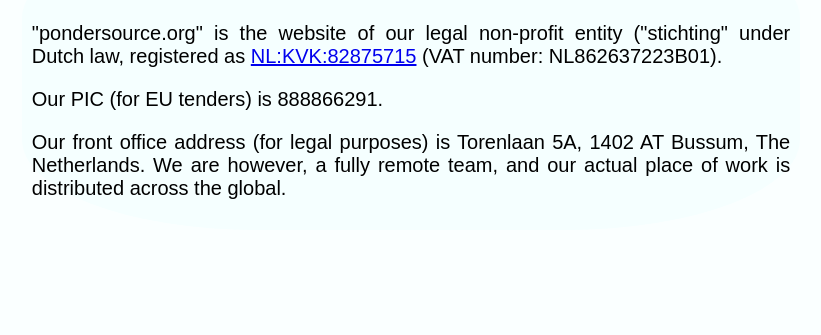
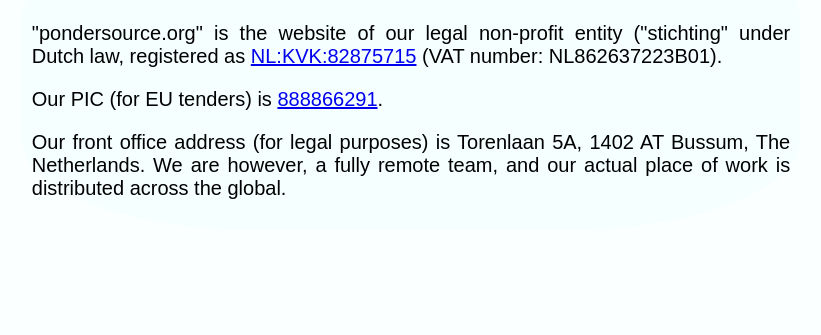
Before and after one commit to pondersource/pondersource.org, a plain HTML site: page index.html in a window 1280 px wide. Shown: the part 198-533 px from the top of the page, without its empty margins (229-1050 px from the left). Drawn offline with Linux system fonts and the light colour scheme.

Commit message:
Link to PIC details

```diff
--- a/index.html
+++ b/index.html
@@ -53,7 +53,7 @@
        registered as <a href="https://www.kvk.nl/orderstraat/product-kiezen/?kvknummer=82875715">NL:KVK:82875715</a> (VAT number: NL862637223B01).
     </p>
     <p>
-      Our PIC (for EU tenders) is 888866291.
+      Our PIC (for EU tenders) is <a href="https://ec.europa.eu/info/funding-tenders/opportunities/portal/screen/how-to-participate/org-details/888866291">888866291</a>.
     </p>
     <p>
       Our front office address (for legal purposes) is Torenlaan 5A, 1402 AT Bussum, The Netherlands.
```
